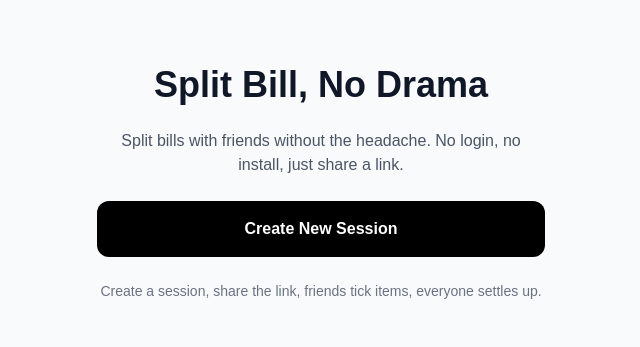
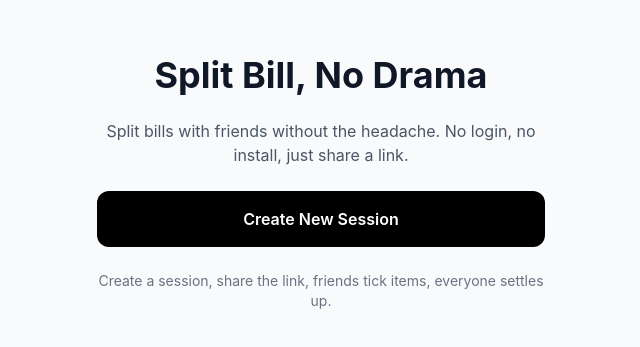
Before and after one commit to adammianhe/expense-splitter, a Next.js app: page / in a window 1280 px wide. Shown: the part 217-564 px from the top of the page, without its empty margins (319-959 px from the left). Built offline with nearby package versions, Linux system fonts and the light colour scheme.

Commit message:
fix font

```diff
--- a/app/globals.css
+++ b/app/globals.css
@@ -12,7 +12,7 @@ html {
 body {
   background: var(--background);
   color: var(--foreground);
-  font-family: Arial, Helvetica, sans-serif;
+  font-family: -apple-system, BlinkMacSystemFont, var(--font-inter), "Segoe UI", Roboto, sans-serif;
 }
 
 /* Force readable input text on all browsers/devices */
--- a/app/layout.tsx
+++ b/app/layout.tsx
@@ -1,6 +1,13 @@
 import type { Metadata, Viewport } from "next"
 import { Geist, Geist_Mono } from "next/font/google";
+import { Inter } from "next/font/google"
 import "./globals.css";
+
+const inter = Inter({
+  subsets: ["latin"],
+  display: "swap",
+  variable: "--font-inter",
+})
 
 const geistSans = Geist({
   variable: "--font-geist-sans",
@@ -51,11 +58,8 @@ export default function RootLayout({
   children: React.ReactNode;
 }>) {
   return (
-    <html
-      lang="en"
-      className={`${geistSans.variable} ${geistMono.variable} h-full antialiased`}
-    >
-      <body className="min-h-full flex flex-col">{children}</body>
-    </html>
-  );
+  <html lang="en" className={inter.variable}>
+    <body>{children}</body>
+  </html>
+);
 }
```
